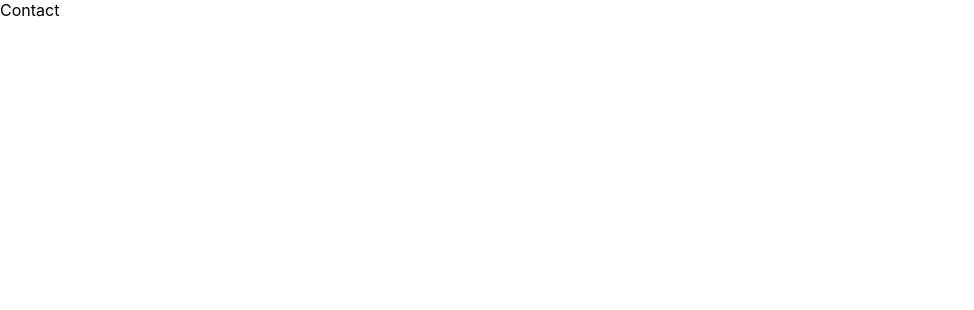
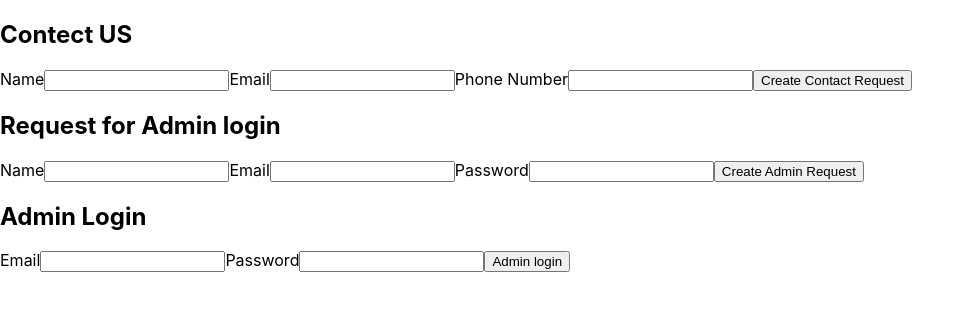
Before and after one commit to Pradeep2888/agumentic-assignment, a React (Create React App) app in the folder frontend/: page /contact in a window 1280 px wide. Shown: the top 310 px of the page, without its empty margins (0-974 px from the left). Built offline with nearby package versions, Linux system fonts and the light colour scheme.

Commit message:
mailing part done

```diff
--- a/frontend/package.json
+++ b/frontend/package.json
@@ -7,6 +7,7 @@
     "@testing-library/jest-dom": "^5.16.5",
     "@testing-library/react": "^13.4.0",
     "@testing-library/user-event": "^13.5.0",
+    "axios": "^1.3.2",
     "emailjs-com": "^3.2.0",
     "react": "^18.2.0",
     "react-dom": "^18.2.0",
--- /dev/null
+++ b/frontend/src/AdminPannel/AdminComponent/AdminNavbar.jsx
@@ -0,0 +1,13 @@
+import React from 'react'
+
+function AdminNavbar() {
+  return (
+    <div>
+        <a href='/adminhome' >Visitor Request</a>
+        <a href='/adminrequest' >Admin request</a>
+        <a href='/editpage'>Edit Web Page</a>
+    </div>
+  )
+}
+
+export default AdminNavbar
--- /dev/null
+++ b/frontend/src/AdminPannel/AdminComponent/Visitar.jsx
@@ -0,0 +1,9 @@
+import React from 'react'
+
+function Visitar() {
+  return (
+    <div>Visitar</div>
+  )
+}
+
+export default Visitar
--- /dev/null
+++ b/frontend/src/AdminPannel/AdminPage/Adminhame.jsx
@@ -0,0 +1,35 @@
+import axios from 'axios'
+import React, { useEffect, useState } from 'react'
+import AdminNavbar from '../AdminComponent/AdminNavbar'
+import Visitar from '../AdminComponent/Visitar'
+
+function Adminhame() {
+  const [state,setState]=useState()
+
+  const getData=()=>{
+    axios.get(`http://localhost:4000/estudee/visitors`)
+    .then((r)=>{
+    setState(r.data.data)
+    })
+    .catch((e)=>{
+      console.log(e)
+    })
+  }
+
+  useEffect(()=>{
+  getData()
+  },[])
+console.log(state)
+  return (
+    <div>
+        {/* <AdminNavbar/> */}
+        {/* {
+          state.map((item)=>(
+            <Visitar name={item.name} />
+          ))
+        } */}
+    </div>
+  )
+}
+
+export default Adminhame
--- /dev/null
+++ b/frontend/src/Components/Contact/Adminlogin.jsx
@@ -0,0 +1,64 @@
+import axios from 'axios'
+import React, { useContext, useState } from 'react'
+import { useNavigate } from 'react-router-dom';
+import { AuthContext } from '../../Context/AppContext';
+
+
+function Adminlogin() {
+    const [login, setLogin] = useState({})
+    const {loginUser ,isAuth}=useContext(AuthContext)
+    const navigate=useNavigate()
+    const updateLogin = e => {
+        setLogin({
+            ...login,
+            [e.target.name]: e.target.value
+        })
+    }
+
+    const handlelogin = e => {
+        e.preventDefault()
+        getData()
+    }
+
+    const getData=(()=>{
+
+        axios.post("http://localhost:4000/estudee/login",login)
+        .then((r)=>{
+          console.log( r.data.mesg)
+          if(r.data.mesg==="Login sucessfull"){
+            loginUser(r.data.token)
+            navigate("/adminhome")
+          }
+          else{
+            alert("You are not a Admin")
+          }
+        })
+        .catch((e)=>{
+           console.log(e)
+        })
+
+    })
+
+
+  return (
+    <div>
+         <h2>Admin Login</h2>
+    <form onSubmit={handlelogin}>
+          <label>Email</label>
+          <input
+              name="email"
+              type="email"
+              onChange={updateLogin}
+          />
+          <label>Password</label>
+          <input
+              name="password"
+              type="password"
+              onChange={updateLogin}
+           />
+          <button> Admin login</button>
+      </form></div>
+  )
+}
+
+export default Adminlogin
--- /dev/null
+++ b/frontend/src/Components/Contact/Contactus.jsx
@@ -0,0 +1,61 @@
+import axios from 'axios'
+import React, { useState } from 'react'
+
+function Contactus() {
+    const [data, setData] = useState({})
+
+    const updateData = e => {
+        setData({
+            ...data,
+            [e.target.name]: e.target.value
+        })
+    }
+
+    const submit = e => {
+        e.preventDefault()
+        getData(data)
+    }
+
+    const getData=(data)=>{
+
+        axios.post(`http://localhost:4000/estudee/getmail`,data)
+        .then((r)=>{
+            // console.log(r)
+            if(r.data.msg==="you should receive an email"){
+                alert("email send successfully")
+            }
+        })
+        .catch((e)=>{
+            alert("something went wrong")
+        })
+    }
+
+  return (
+    <div>
+             <h2>Contect US</h2>
+      <form onSubmit={submit}>
+        <label>Name</label>
+            <input
+                name="name"
+                type="text"
+                onChange={updateData}
+            />
+            <label>Email</label>
+            <input
+                name="email"
+                type="email"
+                onChange={updateData}
+            />
+            <label>Phone Number</label>
+            <input
+                name="number"
+                type="number"
+                onChange={updateData}
+             />
+            <button>Create Contact Request</button>
+        </form>
+    </div>
+  )
+}
+
+export default Contactus
--- /dev/null
+++ b/frontend/src/Components/Contact/Requestadmin.jsx
@@ -0,0 +1,61 @@
+import axios from 'axios'
+import React, { useState } from 'react'
+
+function Requestadmin() {
+
+    const [request, setRequest] = useState({})
+
+    const updateUser = e => {
+        setRequest({
+            ...request,
+            [e.target.name]: e.target.value
+        })
+    }
+
+    const handlerequest = e => {
+        e.preventDefault()
+        console.log(request)
+        getdata()
+    }
+
+    const getdata=(()=>{
+        axios.post(`http://localhost:4000/estudee/register`,request)
+        .then((r)=>{
+              if(r.data.msg==="sign in succefully"){
+                alert("Request created Successfully")
+              }
+        })
+        .catch((e)=>{
+           console.log(e)
+        })
+    })
+
+  return (
+    <div>
+         <h2>Request for Admin login</h2>
+      <form onSubmit={handlerequest}>
+        <label>Name</label>
+            <input
+                name="name"
+                type="text"
+                onChange={updateUser}
+            />
+            <label>Email</label>
+            <input
+                name="email"
+                type="email"
+                onChange={updateUser}
+            />
+            <label>Password</label>
+            <input
+                name="password"
+                type="password"
+                onChange={updateUser}
+             />
+            <button>Create Admin Request</button>
+        </form>
+    </div>
+  )
+}
+
+export default Requestadmin
--- /dev/null
+++ b/frontend/src/Components/PrivateRoute.jsx
@@ -0,0 +1,13 @@
+import { useContext } from "react";
+import { Navigate } from "react-router-dom";
+import { AuthContext } from "../Context/AppContext";
+
+function PrivateRoute({children}) {
+    const {isAuth}=useContext(AuthContext)
+    // if(isAuth===false){
+    //     return <Navigate to="/contact"/>
+    // }
+    return children
+}
+
+export default PrivateRoute;
--- /dev/null
+++ b/frontend/src/Context/AppContext.jsx
@@ -0,0 +1,31 @@
+import React, { useState } from "react";
+
+export const AuthContext = React.createContext();
+
+function AppContextProvider({children}) {
+const [isAuth,setIsAuth]=useState(false)
+
+const [token,setToken]=useState(null)
+const toggle=()=>{
+    setIsAuth(!isAuth)
+}
+const loginUser=(token)=>{
+
+    setToken(token)
+    setIsAuth(true)
+}
+const logoutUser=()=>{
+
+    setToken(null)
+    setIsAuth(false)
+}
+
+    return(
+    <AuthContext.Provider value={{isAuth,toggle,token,loginUser,logoutUser}}>
+        {children}
+    </AuthContext.Provider>
+    )
+
+}
+
+export default AppContextProvider;
--- a/frontend/src/Pages.jsx/Contact.jsx
+++ b/frontend/src/Pages.jsx/Contact.jsx
@@ -1,8 +1,25 @@
-import React from 'react'
+import React, { useRef, useState } from 'react'
+import Adminlogin from '../Components/Contact/Adminlogin'
+import Contactus from '../Components/Contact/Contactus'
+import Requestadmin from '../Components/Contact/Requestadmin'
+import "../Styles/contact.css"
 
 function Contact() {
   return (
-    <div>Contact</div>
+    <div className='container4'>
+      <div className='box1'>
+      <Contactus/>
+      </div>
+
+
+      <div className='box2'>
+     <Requestadmin/>
+      </div>
+
+      <div className='box3'>
+    <Adminlogin/>
+      </div>
+    </div>
   )
 }
 
--- a/frontend/src/Routes/AllRoutes.jsx
+++ b/frontend/src/Routes/AllRoutes.jsx
@@ -1,5 +1,7 @@
 import React from 'react'
 import { Route, Routes } from 'react-router-dom'
+import Adminhame from '../AdminPannel/AdminPage/Adminhame'
+import PrivateRoute from '../Components/PrivateRoute'
 import Contact from '../Pages.jsx/Contact'
 import Home from '../Pages.jsx/Home'
 
@@ -9,6 +11,7 @@ function AllRoutes() {
         <Routes>
             <Route path='/'  element={<Home/>} />
             <Route path='/contact' element={<Contact/>} />
+            <Route path='/adminhome' element={ <PrivateRoute> <Adminhame/></PrivateRoute>} />
         </Routes>
     </div>
   )
--- a/frontend/src/index.js
+++ b/frontend/src/index.js
@@ -4,13 +4,16 @@ import './index.css';
 import App from './App';
 import reportWebVitals from './reportWebVitals';
 import { BrowserRouter } from 'react-router-dom';
+import AppContextProvider from './Context/AppContext';
 
 const root = ReactDOM.createRoot(document.getElementById('root'));
 root.render(
   <React.StrictMode>
+    <AppContextProvider>
     <BrowserRouter>
     <App />
     </BrowserRouter>
+    </AppContextProvider>
   </React.StrictMode>
 );
 
```
Also changed, not shown: 1 other file (tests, documents, lock files or other folders).
